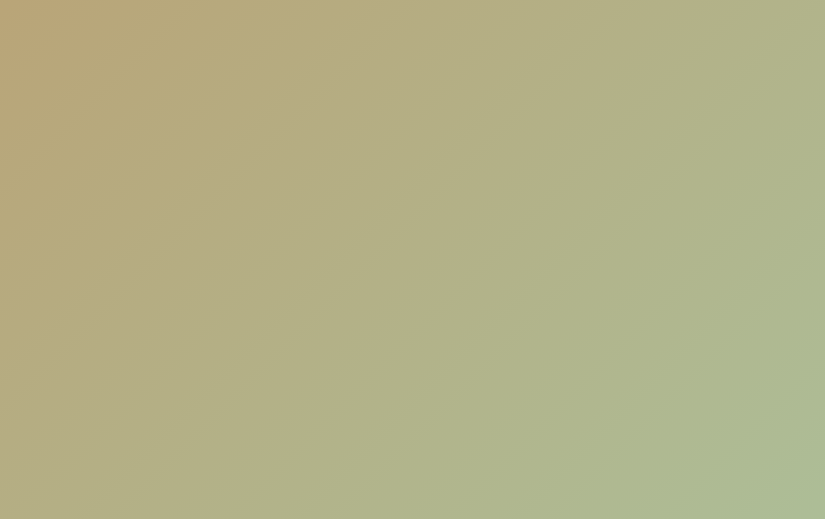
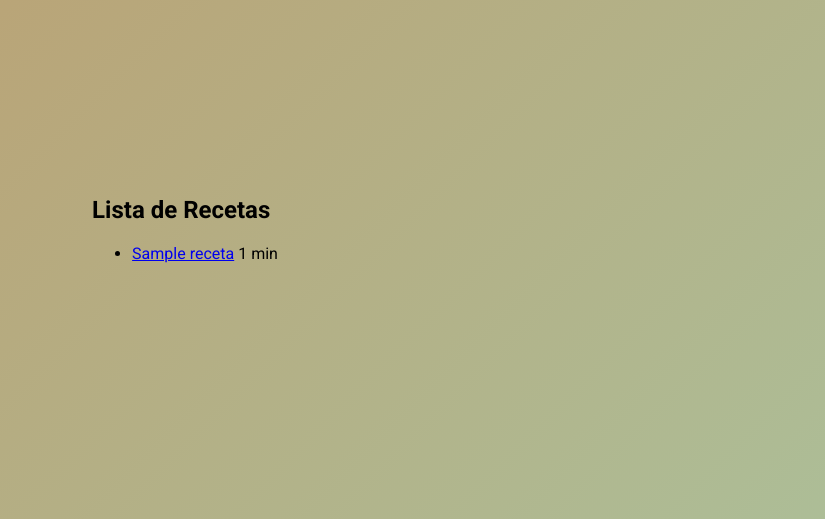
Before and after one commit to NicolasAviles10/CookNet, a Django app: page /recetas/ in a window 1280 px wide. Shown: the part 187-706 px from the top of the page, without its empty margins (455-1280 px from the left). Run offline with Django 4.2, Linux system fonts and the light colour scheme; tables that the repository leaves empty hold one stand-in row (values such as "Sample post").

Commit message:
Se agrego: detalle_receta para ver recetas mas comodamente. Se modifico: home, letuscook, recetas, urls y views para asegurar funcionamiento correcto de los detalles de recetas

```diff
--- a/app_inicio/templates/app_inicio/home.html
+++ b/app_inicio/templates/app_inicio/home.html
@@ -21,6 +21,9 @@
         </div>
       </form>
     </div>
+    <div class="col-md-8">
+      <a href="{% url 'recetas' %}" class="btn btn-success">Ver todas las recetas</a>
+    </div>
   </div>
 </div>
 {% endblock %}
--- a/app_inicio/templates/app_inicio/letuscook.html
+++ b/app_inicio/templates/app_inicio/letuscook.html
@@ -18,7 +18,7 @@
         {% for receta in sugerencias %}
           <li class="list-group-item d-flex justify-content-between align-items-center">
             {{ receta.nombre }}
-            <a href="/recetas/?id={{ receta.id }}" class="btn btn-primary btn-sm">Ver receta</a>
+            <a href="{% url 'detalle_receta' receta.id %}" class="btn btn-primary btn-sm">Ver receta</a>
           </li>
         {% endfor %}
       </ul>
--- a/app_inicio/templates/app_inicio/recetas.html
+++ b/app_inicio/templates/app_inicio/recetas.html
@@ -1,15 +1,16 @@
 {% extends "app_inicio/base.html" %}
 {% block content %}
-{% comment %} <div class="container mt-5">
-  <h2>Resultados de búsqueda: "{{ query }}"</h2>
+<div class="container mt-5">
+  <h2>Lista de Recetas</h2>
   <ul class="list-group mt-3">
-    {% for receta in resultados %}
-      <li class="list-group-item">
+    {% for receta in recetas %}
+      <li class="list-group-item d-flex justify-content-between align-items-center">
         <a href="{% url 'detalle_receta' receta.id %}">{{ receta.nombre }}</a>
+        <span class="badge bg-primary rounded-pill">{{ receta.tiempo_preparacion }} min</span>
       </li>
     {% empty %}
-      <li class="list-group-item text-muted">No se encontraron resultados.</li>
+      <li class="list-group-item text-muted">No hay recetas disponibles.</li>
     {% endfor %}
   </ul>
-</div> {% endcomment %}
+</div>
 {% endblock %}
--- a/app_inicio/urls.py
+++ b/app_inicio/urls.py
@@ -11,6 +11,7 @@ urlpatterns = [
     path("recetas/", views.recetas, name="recetas"),
     path("letuscook/", views.let_us_cook, name="letuscook"),
     path("recetas/search/", views.receta_search, name="receta_search"),
+    path("recetas/<int:id>/", views.detalle_receta, name="detalle_receta"),
 
 
 ]
--- a/app_inicio/views.py
+++ b/app_inicio/views.py
@@ -1,4 +1,4 @@
-from django.shortcuts import render, redirect
+from django.shortcuts import render, redirect, get_object_or_404
 from .models import Receta
 from django.contrib.auth import authenticate, login
 from django.db.models import Q
@@ -41,7 +41,8 @@ def let_us_cook(request):
     return render(request, "app_inicio/letuscook.html", {"sugerencias": sugerencias})
 
 def recetas(request):
-    return render(request, "app_inicio/recetas.html")
+    recetas = Receta.objects.all()
+    return render(request, "app_inicio/recetas.html", {"recetas": recetas})
 
 def receta_search(request):
     query = request.GET.get("q")
@@ -49,3 +50,7 @@ def receta_search(request):
     if query:
         resultados = Receta.objects.filter(nombre__icontains=query)
     return render(request, "app_inicio/receta_search.html", {"resultados": resultados, "query": query})
+
+def detalle_receta(request, id):
+    receta = get_object_or_404(Receta, id=id)
+    return render(request, "app_inicio/detalle_receta.html", {"receta": receta})
```
Also changed, not shown: app_inicio/templates/app_inicio/detalle_receta.html (added, +11 -0 lines).
